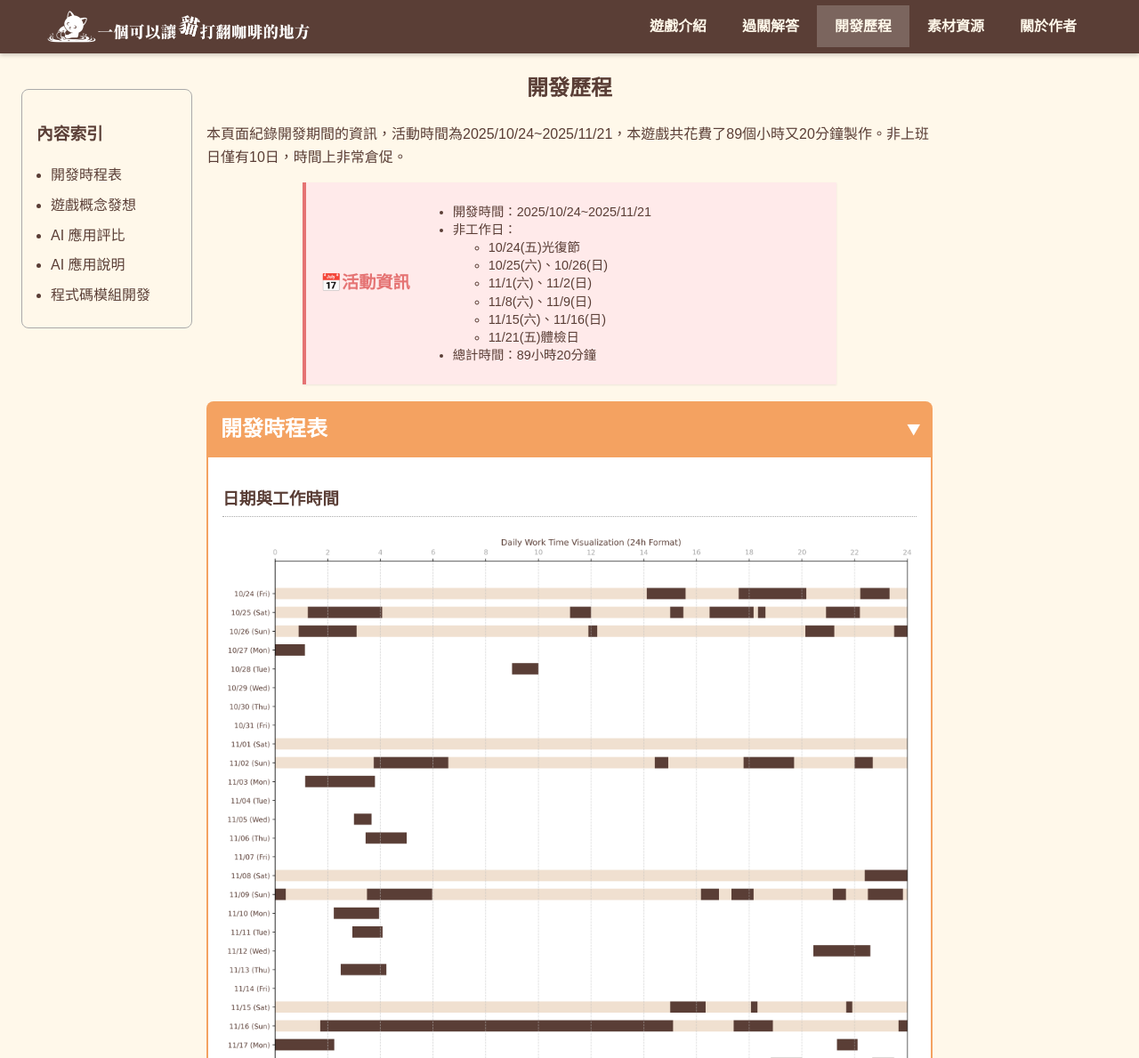
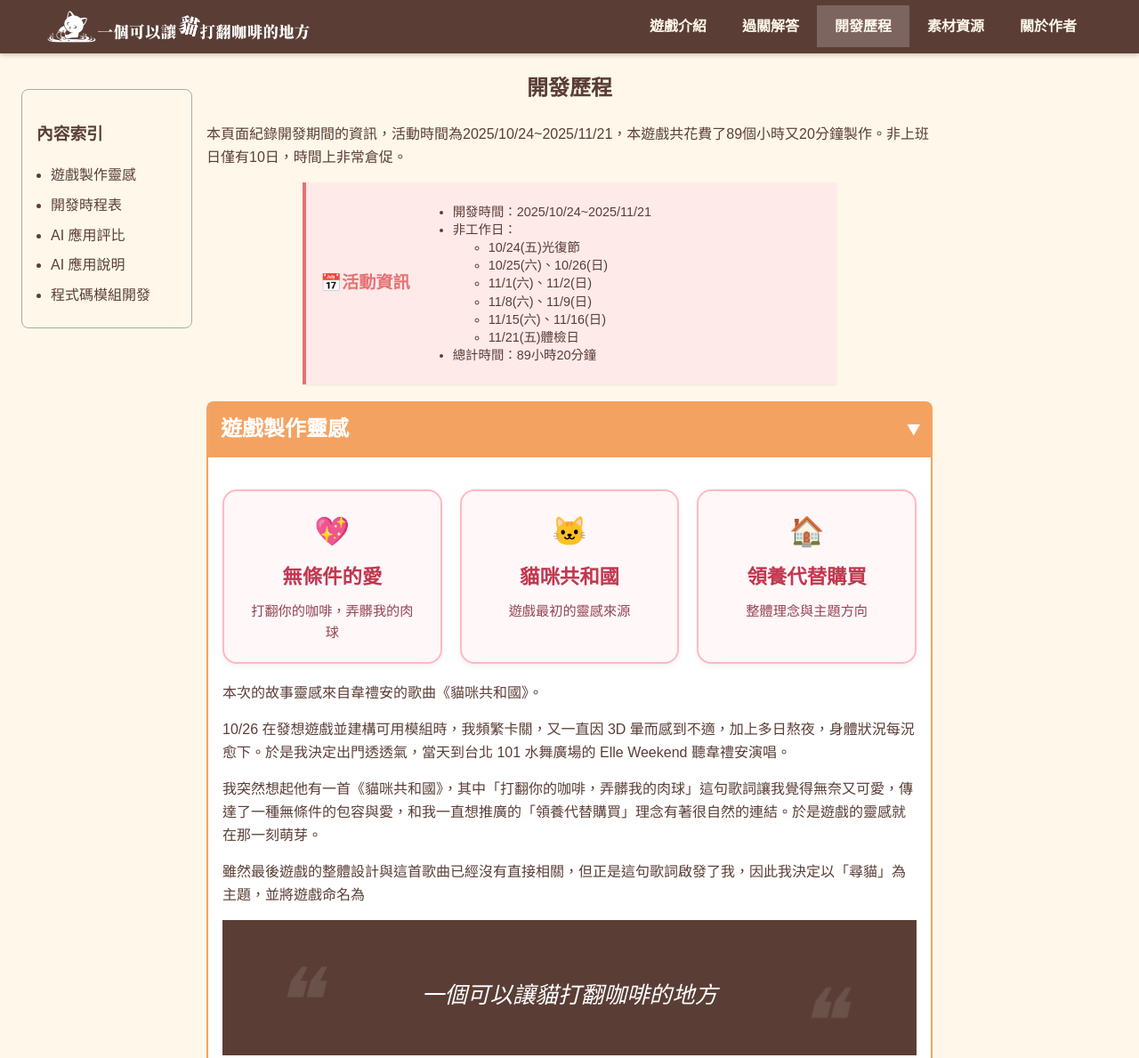
Before and after one commit to jfsblog/hackthonII, a plain HTML site: page dev/index.html in a window 1280 px wide. Shown: the top 1189 px of the page at 89% size. Drawn offline with Linux system fonts and the light colour scheme.

Commit message:
202511260103

```diff
--- a/dev/index.html
+++ b/dev/index.html
@@ -7,9 +7,44 @@
     <link rel="stylesheet" href="../style.css">
     <link rel="icon" type="image/png" href="../favicon.png">
     <style>
+
+        .keycards {
+            display: grid;
+            grid-template-columns: repeat(3, 1fr);
+            gap: 20px;
+            max-width: 1000px;
+            margin: 20px auto;
+        }
+
+        .card {
+            background: #fff7f8;
+            border: 2px solid #ffb9c4;
+            border-radius: 16px;
+            padding: 20px 25px;
+            text-align: center;
+            box-shadow: 0 3px 6px rgba(0,0,0,0.05);
+        }
+
+        .card .emoji {
+            font-size: 2rem;
+            margin-bottom: 8px;
+        }
+
+        .card .title {
+            font-size: 1.4rem;
+            font-weight: 700;
+            color: #c13850;
+            margin-bottom: 8px;
+        }
+
+        .card .desc {
+            font-size: 0.95rem;
+            color: #944554;
+        }
+
         .ai-grid {
             display: grid;
-            grid-template-columns: repeat(2, 1fr); /* 兩個一列 */
+            grid-template-columns: repeat(2, 1fr);
             gap: 0.2rem;
             width: 90%;
             margin: 0 auto;
@@ -117,6 +152,43 @@
         </div>
 
         <!-- 內文 -->
+
+        <h2>遊戲製作靈感</h2>
+        <div class="content-detail open">
+            <div class="keycards">
+                <div class="card">
+                    <div class="emoji">💖</div>
+                    <div class="title">無條件的愛</div>
+                    <div class="desc">打翻你的咖啡，弄髒我的肉球</div>
+                </div>
+
+                <div class="card">
+                    <div class="emoji">🐱</div>
+                    <div class="title">貓咪共和國</div>
+                    <div class="desc">遊戲最初的靈感來源</div>
+                </div>
+
+                <div class="card">
+                    <div class="emoji">🏠</div>
+                    <div class="title">領養代替購買</div>
+                    <div class="desc">整體理念與主題方向</div>
+                </div>
+            </div>
+            <p>本次的故事靈感來自韋禮安的歌曲《貓咪共和國》。 </p>
+            <p>10/26 在發想遊戲並建構可用模組時，我頻繁卡關，又一直因 3D 暈而感到不適，加上多日熬夜，身體狀況每況愈下。於是我決定出門透透氣，當天到台北 101 水舞廣場的 Elle Weekend 聽韋禮安演唱。</p>
+            <p>我突然想起他有一首《貓咪共和國》，其中「打翻你的咖啡，弄髒我的肉球」這句歌詞讓我覺得無奈又可愛，傳達了一種無條件的包容與愛，和我一直想推廣的「領養代替購買」理念有著很自然的連結。於是遊戲的靈感就在那一刻萌芽。</p>
+            <p>雖然最後遊戲的整體設計與這首歌曲已經沒有直接相關，但正是這句歌詞啟發了我，因此我決定以「尋貓」為主題，並將遊戲命名為 </p>
+            <section class="cat-quote-section">
+                <div class="cat-quote-box">
+                    <p class="cat-quote">
+                        一個可以讓貓打翻咖啡的地方
+                    </p>
+                </div>
+            </section>
+            <p>相較於 Hackathon I 時偏沉重的遊戲風格，這次我希望能打造一個更溫暖、更有世界觀的作品。不過由於製作期僅有 30 天，時間非常有限，最終仍不得已做出一些刪減。</p>
+            <iframe width="560" height="315" src="https://www.youtube.com/embed/Hsa1h62ZJe8?si=tUQ_HueInb6vf2nn&amp;start=51" title="YouTube video player" frameborder="0" allow="accelerometer; autoplay; clipboard-write; encrypted-media; gyroscope; picture-in-picture; web-share" referrerpolicy="strict-origin-when-cross-origin" allowfullscreen></iframe>
+        </div>
+
         <h2>開發時程表</h2>
         <div class="content-detail open">
             <h3>日期與工作時間</h3>
@@ -533,11 +605,8 @@
             </div>
         </div>
 
-        <h2>遊戲概念發想</h2>
-        <div class="content-detail open">
-            <p>本次的故事靈感來自韋禮安的歌曲</p>
-            <iframe width="560" height="315" src="https://www.youtube.com/embed/Hsa1h62ZJe8?si=4eEXNwiRkZlD3ryE" title="YouTube video player" frameborder="0" allow="accelerometer; autoplay; clipboard-write; encrypted-media; gyroscope; picture-in-picture; web-share" referrerpolicy="strict-origin-when-cross-origin" allowfullscreen></iframe>
-        </div>
+
+
 
         <h2>AI 應用評比</h2>
         <div class="content-detail open">
--- a/style.css
+++ b/style.css
@@ -717,7 +717,6 @@ main {
     padding: 2.5rem 1.25rem;
     text-align: center;
     color: white;
-    margin-bottom: 5rem;
 }
 
 .cat-quote-box {
@@ -769,6 +768,7 @@ main {
 .author-skills-contact {
     background-color: rgba(244, 162, 97, 0.1);
     padding: 3rem 1.25rem;
+    margin-top: 2rem;
 }
 
 .section-title {
```
